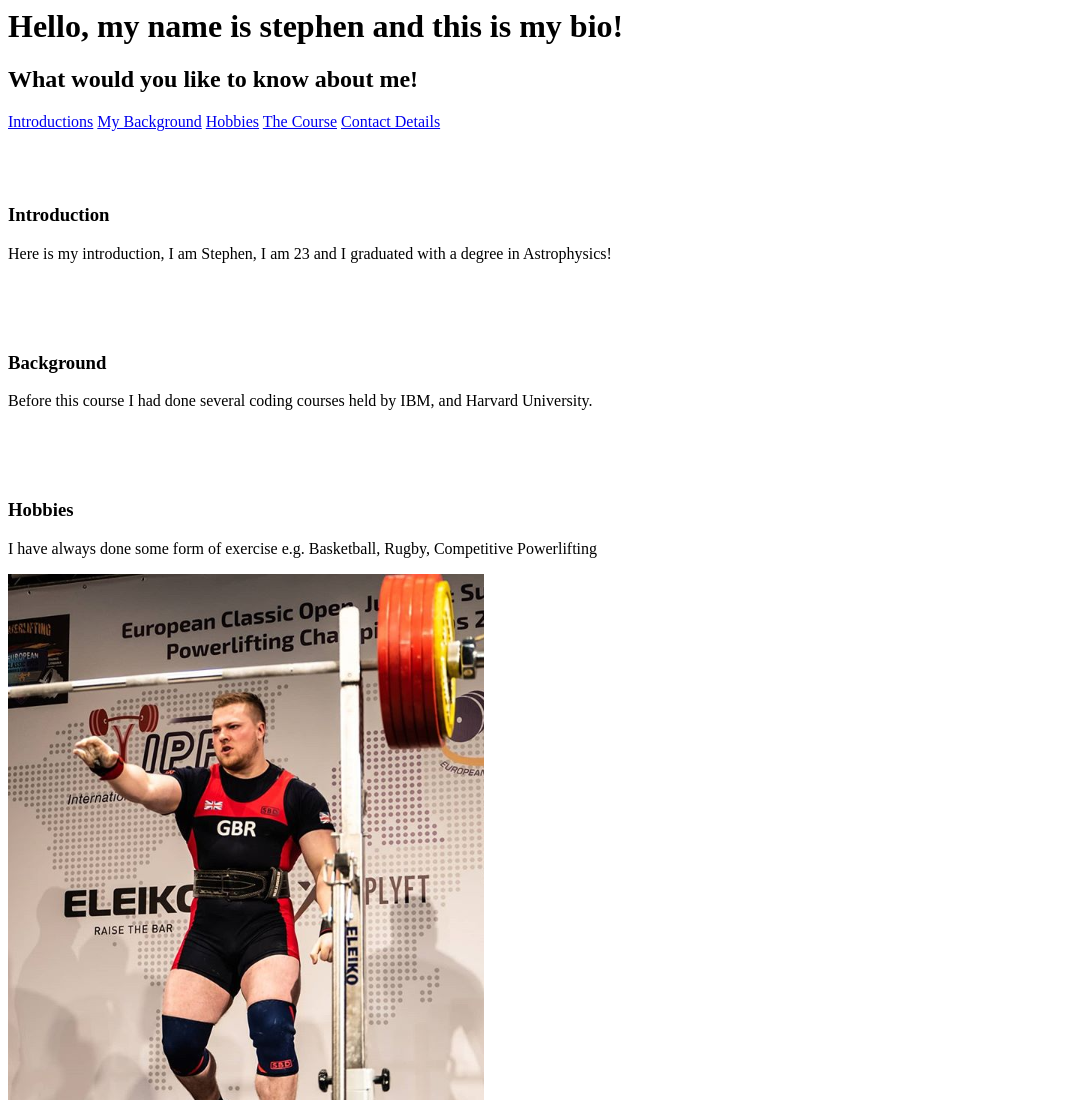
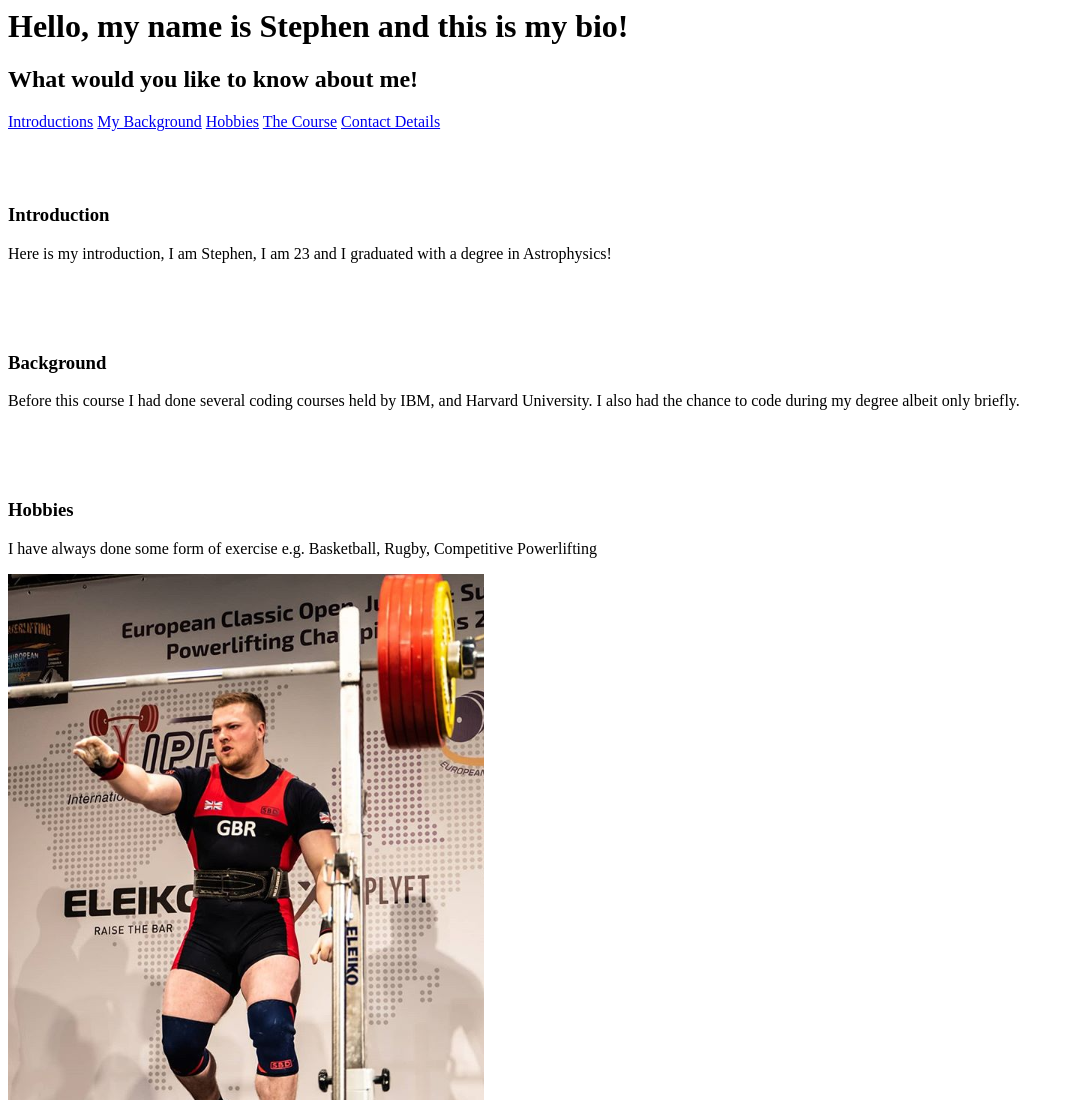
Before and after one commit to Steve-3PO/personal-website, a plain HTML site: page index.html in a window 1280 px wide. Shown: the top 1100 px of the page, without its empty margins (0-1074 px from the left). Drawn offline with Linux system fonts and the light colour scheme.

Commit message:
Next change

```diff
--- a/index.html
+++ b/index.html
@@ -11,7 +11,7 @@
 
         <nav></nav>
 
-        <h1>Hello, my name is stephen and this is my bio!</h1>
+        <h1>Hello, my name is Stephen and this is my bio!</h1>
         <h2>What would you like to know about me!</h2>
             <a href="#introduction">Introductions</a>
             <a href="#My Background">My Background</a>
@@ -34,7 +34,7 @@
 
         <section id="My Background">
             <h3>Background</h3>
-            <p>Before this course I had done several coding courses held by IBM, and Harvard University.</p>
+            <p>Before this course I had done several coding courses held by IBM, and Harvard University. I also had the chance to code during my degree albeit only briefly.</p>
         </section>
 
         <br><br><br>
```
